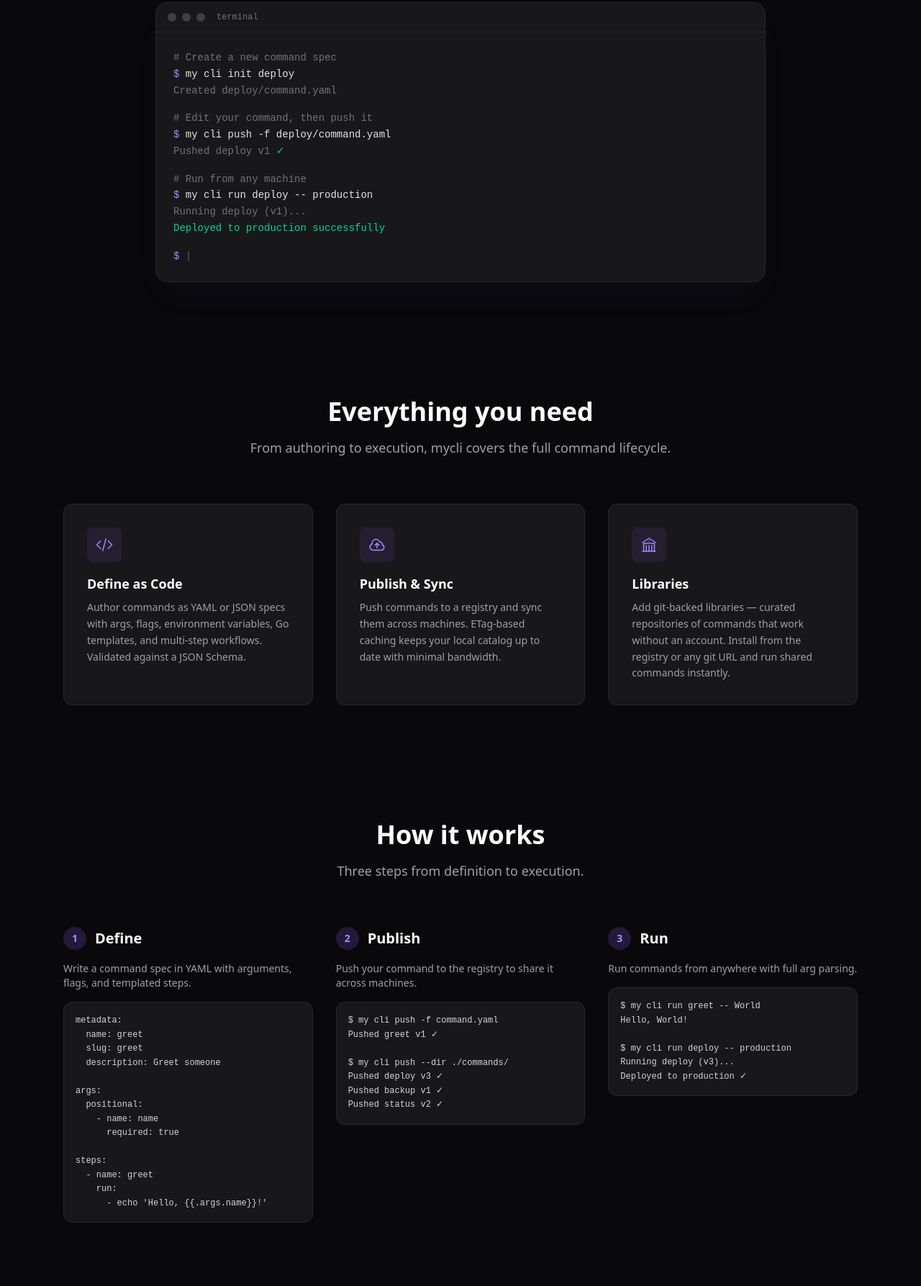
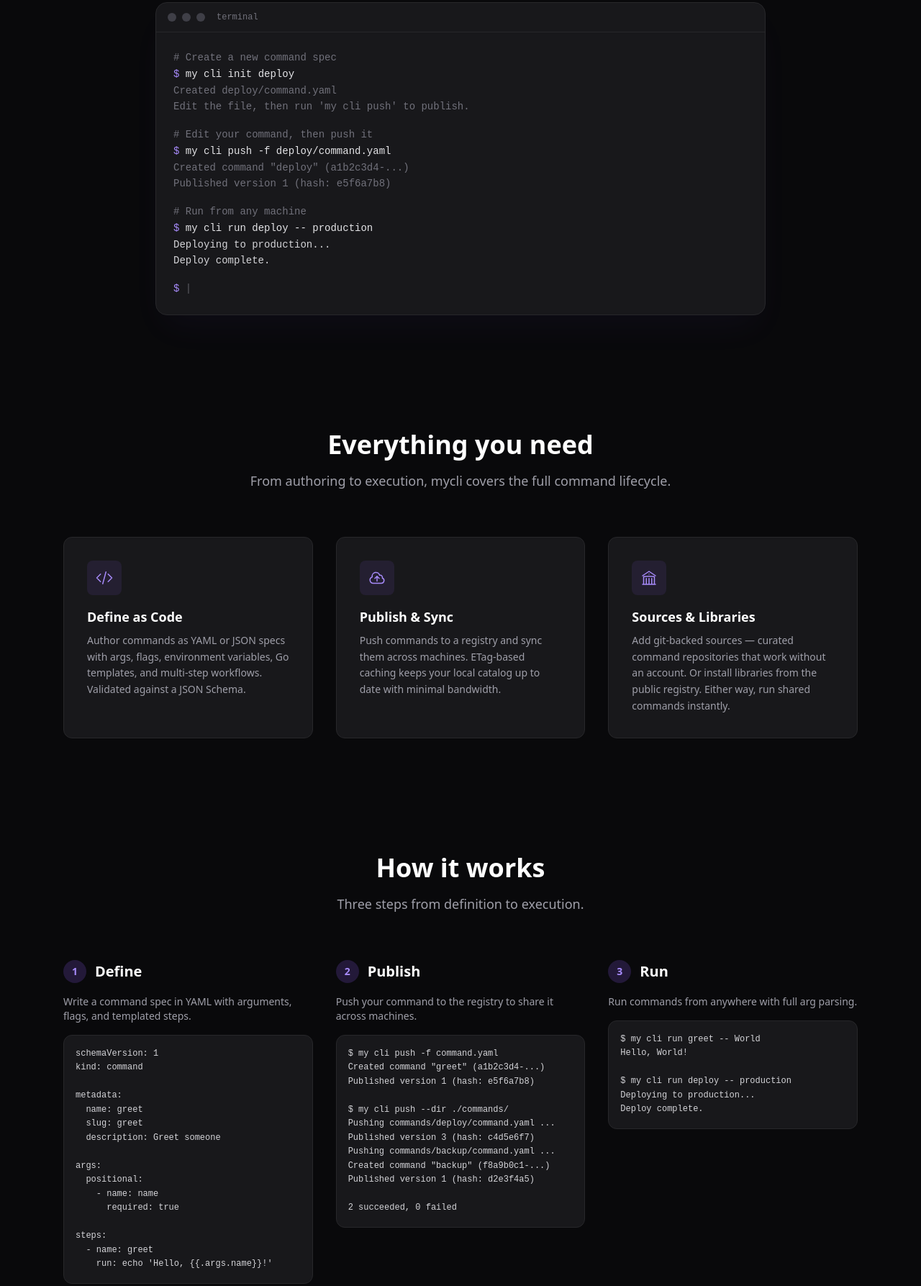
Before and after one commit to mycli-sh/mycli, an Astro site in the folder site/: page / in a window 1280 px wide. Shown: the part 755-2542 px from the top of the page at 72% size. Built offline with nearby package versions, Linux system fonts and the light colour scheme; Astro itself is replaced by a stand-in of ours.

Commit message:
fix: update command examples and documentation for clarity

```diff
--- a/site/src/components/CodeExample.astro
+++ b/site/src/components/CodeExample.astro
@@ -25,12 +25,11 @@ const code = `<span class="text-zinc-500">schemaVersion:</span> <span class="tex
 
 <span class="text-zinc-500">steps:</span>
   - <span class="text-zinc-500">name:</span> <span class="text-emerald-400">validate</span>
-    <span class="text-zinc-500">run:</span>
-      - <span class="text-amber-400">echo "Deploying to ${"{{.args.environment}}"}..."</span>
-      - <span class="text-amber-400">test -f ${"{{.cwd}}"}/deploy.sh</span>
+    <span class="text-zinc-500">run:</span> <span class="text-amber-400">|</span>
+      <span class="text-amber-400">echo "Deploying to ${"{{.args.environment}}"}..."</span>
+      <span class="text-amber-400">test -f ${"{{.cwd}}"}/deploy.sh</span>
   - <span class="text-zinc-500">name:</span> <span class="text-emerald-400">deploy</span>
-    <span class="text-zinc-500">run:</span>
-      - <span class="text-amber-400">./deploy.sh ${"{{.args.environment}}"}</span>
+    <span class="text-zinc-500">run:</span> <span class="text-amber-400">./deploy.sh ${"{{.args.environment}}"}</span>
 
 <span class="text-zinc-500">policy:</span>
   <span class="text-zinc-500">requireConfirmation:</span> <span class="text-violet-400">true</span>`;
--- a/site/src/components/Features.astro
+++ b/site/src/components/Features.astro
@@ -13,9 +13,9 @@ const features = [
     icon: `<path stroke-linecap="round" stroke-linejoin="round" d="M12 16.5V9.75m0 0 3 3m-3-3-3 3M6.75 19.5a4.5 4.5 0 0 1-1.41-8.775 5.25 5.25 0 0 1 10.233-2.33 3 3 0 0 1 3.758 3.848A3.752 3.752 0 0 1 18 19.5H6.75Z" />`,
   },
   {
-    title: "Libraries",
+    title: "Sources & Libraries",
     description:
-      "Add git-backed libraries — curated repositories of commands that work without an account. Install from the registry or any git URL and run shared commands instantly.",
+      "Add git-backed sources — curated command repositories that work without an account. Or install libraries from the public registry. Either way, run shared commands instantly.",
     icon: `<path stroke-linecap="round" stroke-linejoin="round" d="M12 21v-8.25M15.75 21v-8.25M8.25 21v-8.25M3 9l9-6 9 6m-1.5 12V10.332A48.36 48.36 0 0 0 12 9.75c-2.551 0-5.056.2-7.5.582V21M3 21h18M12 6.75h.008v.008H12V6.75Z" />`,
   },
 ];
--- a/site/src/components/HowItWorks.astro
+++ b/site/src/components/HowItWorks.astro
@@ -4,7 +4,10 @@ const steps = [
     number: "1",
     title: "Define",
     description: "Write a command spec in YAML with arguments, flags, and templated steps.",
-    code: `metadata:
+    code: `schemaVersion: 1
+kind: command
+
+metadata:
   name: greet
   slug: greet
   description: Greet someone
@@ -16,20 +19,24 @@ args:
 
 steps:
   - name: greet
-    run:
-      - echo 'Hello, {{.args.name}}!'`,
+    run: echo 'Hello, {{.args.name}}!'`,
   },
   {
     number: "2",
     title: "Publish",
     description: "Push your command to the registry to share it across machines.",
     code: `$ my cli push -f command.yaml
-Pushed greet v1 ✓
+Created command "greet" (a1b2c3d4-...)
+Published version 1 (hash: e5f6a7b8)
 
 $ my cli push --dir ./commands/
-Pushed deploy v3 ✓
-Pushed backup v1 ✓
-Pushed status v2 ✓`,
+Pushing commands/deploy/command.yaml ...
+Published version 3 (hash: c4d5e6f7)
+Pushing commands/backup/command.yaml ...
+Created command "backup" (f8a9b0c1-...)
+Published version 1 (hash: d2e3f4a5)
+
+2 succeeded, 0 failed`,
   },
   {
     number: "3",
@@ -39,8 +46,8 @@ Pushed status v2 ✓`,
 Hello, World!
 
 $ my cli run deploy -- production
-Running deploy (v3)...
-Deployed to production ✓`,
+Deploying to production...
+Deploy complete.`,
   },
 ];
 ---
--- a/site/src/components/TerminalDemo.astro
+++ b/site/src/components/TerminalDemo.astro
@@ -13,13 +13,15 @@
         <div class="text-zinc-500"># Create a new command spec</div>
         <div><span class="text-violet-400">$</span> <span class="text-zinc-200">my cli init deploy</span></div>
         <div class="text-zinc-500">Created deploy/command.yaml</div>
+        <div class="text-zinc-500">Edit the file, then run 'my cli push' to publish.</div>
         <div class="mt-4 text-zinc-500"># Edit your command, then push it</div>
         <div><span class="text-violet-400">$</span> <span class="text-zinc-200">my cli push -f deploy/command.yaml</span></div>
-        <div class="text-zinc-500">Pushed deploy v1 <span class="text-emerald-400">&#10003;</span></div>
+        <div class="text-zinc-500">Created command "deploy" (a1b2c3d4-...)</div>
+        <div class="text-zinc-500">Published version 1 (hash: e5f6a7b8)</div>
         <div class="mt-4 text-zinc-500"># Run from any machine</div>
         <div><span class="text-violet-400">$</span> <span class="text-zinc-200">my cli run deploy -- production</span></div>
-        <div class="text-zinc-500">Running deploy (v1)...</div>
-        <div class="text-emerald-400">Deployed to production successfully</div>
+        <div class="text-zinc-300">Deploying to production...</div>
+        <div class="text-zinc-300">Deploy complete.</div>
         <div class="mt-4"><span class="text-violet-400">$</span> <span class="animate-pulse text-zinc-400">|</span></div>
       </div>
     </div>
```
Also changed, not shown: CLAUDE.md (+1 -0 lines).
